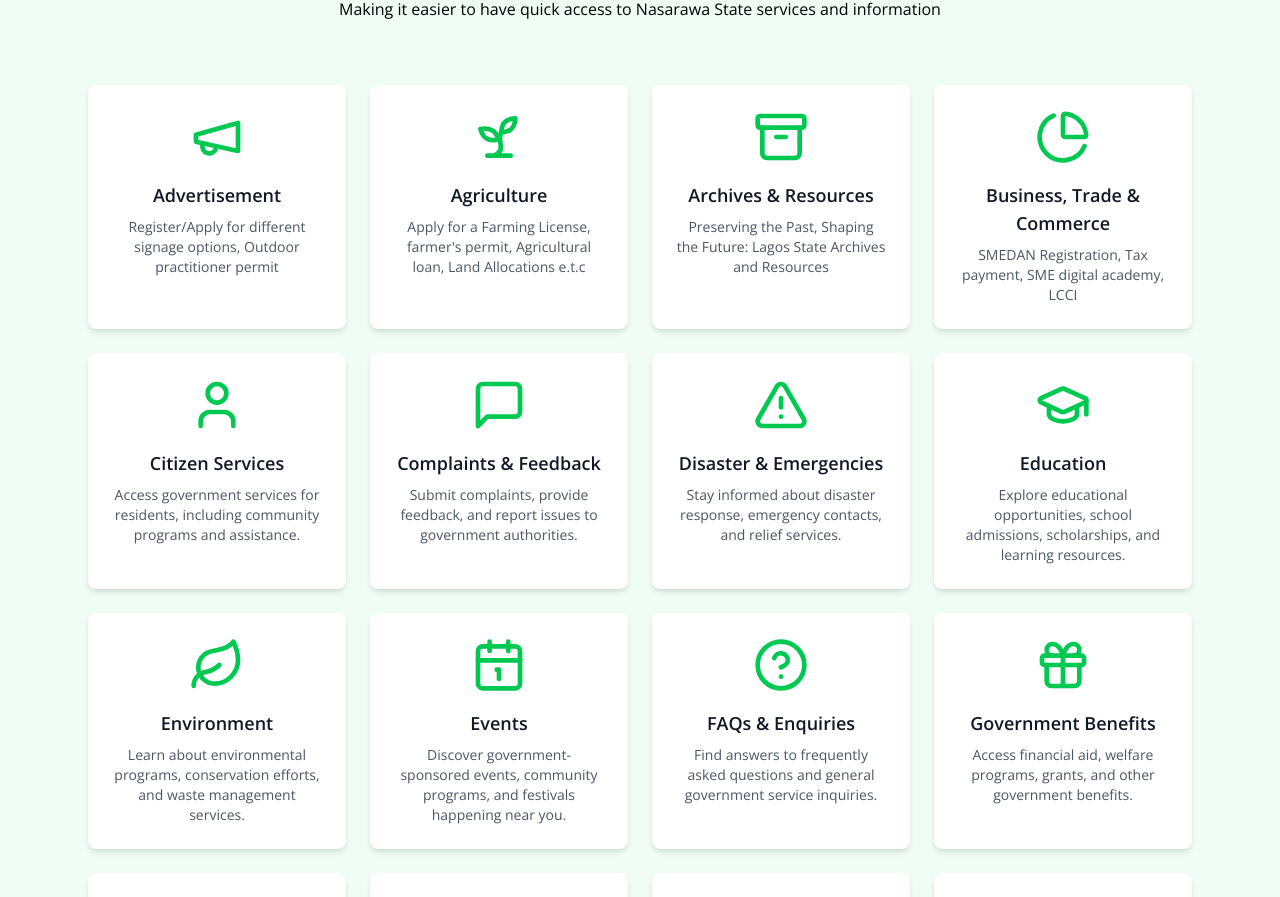
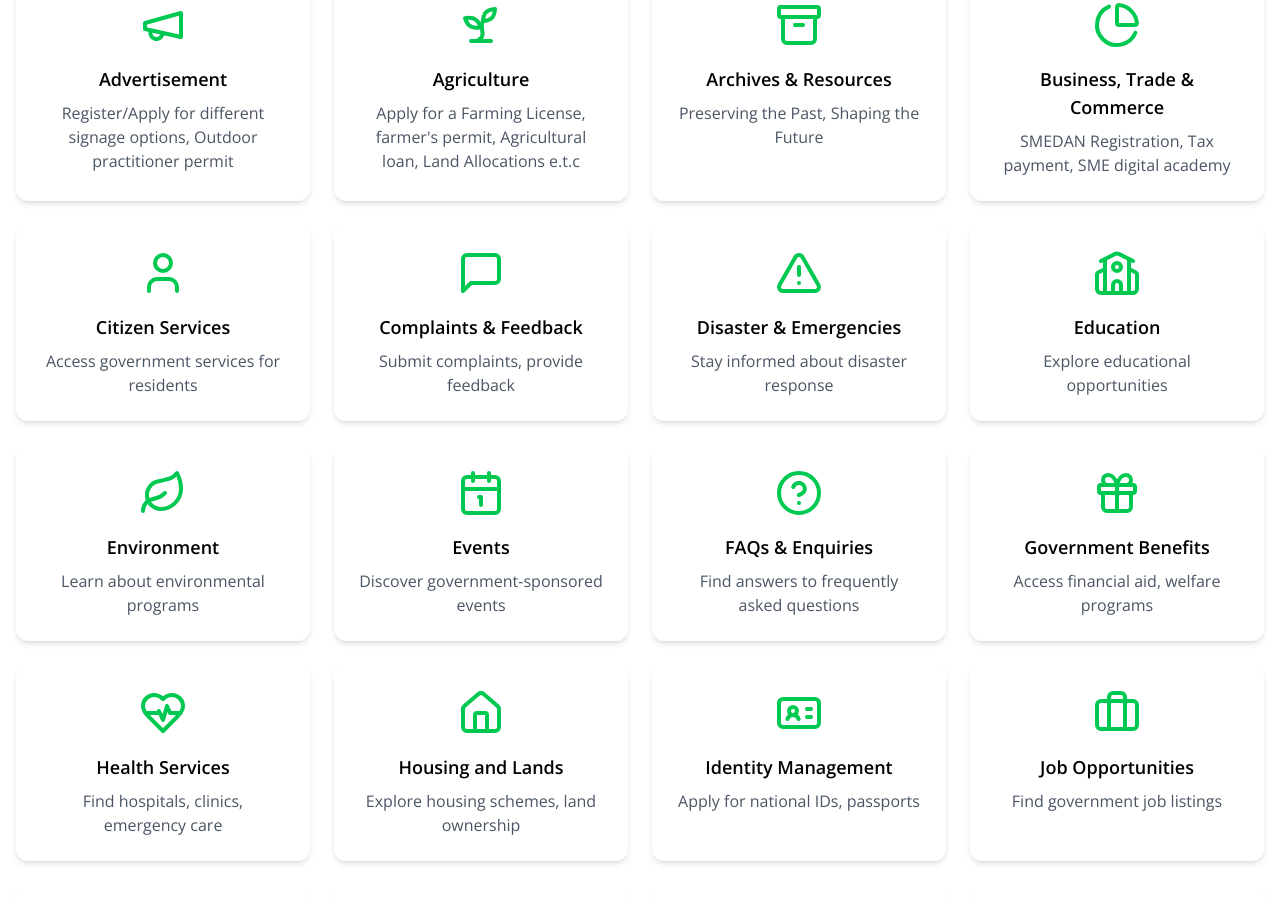
Before and after one commit to Youssoufai/nasarawa-state, a Next.js app: page / in a window 1280 px wide. Shown: the part 2671-3568 px from the top of the page. Built offline with nearby package versions, Linux system fonts and the light colour scheme.

Commit message:
Finished

```diff
--- a/app/components/Browse.jsx
+++ b/app/components/Browse.jsx
@@ -1,249 +1,69 @@
 "use client";
 import React from "react";
+import { motion } from "framer-motion";
 import {
-    Megaphone, Sprout, Archive, PieChart, UserCheck,
-    MessageCircle,
-    AlertTriangle,
-    Leaf,
-    Calendar,
-    HelpCircle,
-    Gift,
-    Heart,
-    Home,
-    IdCard,
-    Briefcase,
-    Building,
-    Shield,
-    FileText,
-    DollarSign,
-    Music,
-    CreditCard,
-    Globe,
-    Wrench,
-    FlaskConical,
-    Lock,
-    Receipt,
-    Map,
-    GraduationCap,
-    Bus,
-    Droplet,
-    BookOpen,
-    ShoppingBasket,
-    Trophy,
-    User,
-    MessageSquare,
-    HeartPulse,
-    Building2,
-    ShieldCheck,
-    Banknote,
-    Clapperboard,
-    Church,
-    Hammer,
-    Atom,
-    Landmark,
-    School,
-    Calendar1
+    Megaphone, Sprout, Archive, PieChart, User, MessageSquare,
+    AlertTriangle, Leaf, Calendar1, HelpCircle, Gift, HeartPulse,
+    Home, IdCard, Briefcase, Building2, ShieldCheck, FileText,
+    Banknote, Clapperboard, Church, Hammer, Atom, Landmark,
+    School, Receipt, Trophy, CreditCard
 } from "lucide-react";
+
 const categories = [
-    {
-        title: "Advertisement",
-        description:
-            "Register/Apply for different signage options, Outdoor practitioner permit",
-        icon: () => <Megaphone className="mx-auto h-14 w-14 text-green-500 group-hover:text-white mb-4" />,
-    },
-    {
-        title: "Agriculture",
-        description:
-            "Apply for a Farming License, farmer's permit, Agricultural loan, Land Allocations e.t.c",
-        icon: () => <Sprout className="mx-auto h-14 w-14 text-green-500 group-hover:text-white mb-4" />,
-    },
-    {
-        title: "Archives & Resources",
-        description:
-            "Preserving the Past, Shaping the Future: Lagos State Archives and Resources",
-        icon: () => <Archive className="mx-auto h-14 w-14 text-green-500 group-hover:text-white mb-4" />,
-    },
-    {
-        title: "Business, Trade & Commerce",
-        description:
-            "SMEDAN Registration, Tax payment, SME digital academy, LCCI",
-        icon: () => <PieChart className="mx-auto h-14 w-14 text-green-500 group-hover:text-white mb-4" />,
-    },
-    {
-        title: "Citizen Services",
-        icon: () => <User className="mx-auto h-14 w-14 text-green-500 group-hover:text-white mb-4" />,
-        description: "Access government services for residents, including community programs and assistance."
-    },
-    {
-        title: "Complaints & Feedback",
-        icon: () => <MessageSquare className="mx-auto h-14 w-14 text-green-500 group-hover:text-white mb-4" />,
-        description: "Submit complaints, provide feedback, and report issues to government authorities."
-    },
-    {
-        title: "Disaster & Emergencies",
-        icon: () => <AlertTriangle className="mx-auto h-14 w-14 text-green-500 group-hover:text-white mb-4" />,
-        description: "Stay informed about disaster response, emergency contacts, and relief services."
-    },
-    {
-        title: "Education",
-        icon: () => <GraduationCap className="mx-auto h-14 w-14 text-green-500 group-hover:text-white mb-4" />,
-        description: "Explore educational opportunities, school admissions, scholarships, and learning resources."
-    },
-    {
-        title: "Environment",
-        icon: () => <Leaf className="mx-auto h-14 w-14 text-green-500 group-hover:text-white mb-4" />,
-        description: "Learn about environmental programs, conservation efforts, and waste management services."
-    },
-    {
-        title: "Events",
-        icon: () => <Calendar1 className="mx-auto h-14 w-14 text-green-500 group-hover:text-white mb-4" />,
-        description: "Discover government-sponsored events, community programs, and festivals happening near you."
-    },
-    {
-        title: "FAQs & Enquiries",
-        icon: () => <HelpCircle className="mx-auto h-14 w-14 text-green-500 group-hover:text-white mb-4" />,
-        description: "Find answers to frequently asked questions and general government service inquiries."
-    },
-    {
-        title: "Government Benefits",
-        icon: () => <Gift className="mx-auto h-14 w-14 text-green-500 group-hover:text-white mb-4" />,
-        description: "Access financial aid, welfare programs, grants, and other government benefits."
-    },
-    {
-        title: "Health Services",
-        icon: () => <HeartPulse className="mx-auto h-14 w-14 text-green-500 group-hover:text-white mb-4" />,
-        description: "Find hospitals, clinics, emergency care, and healthcare programs."
-    },
-    {
-        title: "Housing and Lands",
-        icon: () => <Home className="mx-auto h-14 w-14 text-green-500 group-hover:text-white mb-4" />,
-        description: "Explore housing schemes, land ownership processes, and property regulations."
-    },
-    {
-        title: "Identity Management",
-        icon: () => <IdCard className="mx-auto h-14 w-14 text-green-500 group-hover:text-white mb-4" />,
-        description: "Apply for national IDs, passports, birth certificates, and other identity documents."
-    },
-    {
-        title: "Job Opportunities",
-        icon: () => <Briefcase className="mx-auto h-14 w-14 text-green-500 group-hover:text-white mb-4" />,
-        description: "Find government job listings, vocational training, and employment resources."
-    },
-    {
-        title: "Nasarawa State MDAs",
-        icon: () => <Building2 className="mx-auto h-14 w-14 text-green-500 group-hover:text-white mb-4" />,
-        description: "Learn about various ministries, departments, and agencies in Nasarawa State."
-    },
-    {
-        title: "Laws & Safety Guide",
-        icon: () => <ShieldCheck className="mx-auto h-14 w-14 text-green-500 group-hover:text-white mb-4" />,
-        description: "Stay informed about legal policies, safety regulations, and law enforcement services."
-    },
-    {
-        title: "License, Permits & Applications",
-        icon: () => <FileText className="mx-auto h-14 w-14 text-green-500 group-hover:text-white mb-4" />,
-        description: "Apply for business licenses, permits, and other government applications."
-    },
-    {
-        title: "Loans & Trust Funds",
-        icon: () => <Banknote className="mx-auto h-14 w-14 text-green-500 group-hover:text-white mb-4" />,
-        description: "Get information on government-backed loans, business grants, and trust funds."
-    },
-    {
-        title: "Media & Entertainment",
-        icon: () => <Clapperboard className="mx-auto h-14 w-14 text-green-500 group-hover:text-white mb-4" />,
-        description: "Explore entertainment, creative industry news, and government-sponsored media programs."
-    },
-    {
-        title: "Payment & Levies",
-        icon: () => <CreditCard className="mx-auto h-14 w-14 text-green-500 group-hover:text-white mb-4" />,
-        description: "Make government payments, taxes, and levies conveniently online."
-    },
-    {
-        title: "Pilgrimage and Religion",
-        icon: () => <Church className="mx-auto h-14 w-14 text-green-500 group-hover:text-white mb-4" />,
-        description: "Access pilgrimage support services, religious event registrations, and faith-based programs."
-    },
-    {
-        title: "Projects And Construction",
-        icon: () => <Hammer className="mx-auto h-14 w-14 text-green-500 group-hover:text-white mb-4" />,
-        description: "Learn about government projects, construction permits, and infrastructure development."
-    },
-    {
-        title: "Science and Technology",
-        icon: () => <Atom className="mx-auto h-14 w-14 text-green-500 group-hover:text-white mb-4" />,
-        description: "Discover technological advancements, innovation programs, and research initiatives."
-    },
-    {
-        title: "Security Services",
-        icon: () => <Lock className="mx-auto h-14 w-14 text-green-500 group-hover:text-white mb-4" />,
-        description: "Find police services, crime reporting, and safety guidelines to ensure public security."
-    },
-    {
-        title: "Sports",
-        icon: () => <Trophy className="mx-auto h-14 w-14 text-green-500 group-hover:text-white mb-4" />,
-        description: "Stay updated on sports programs, competitions, and government-supported athletic initiatives."
-    },
-    {
-        title: "Tax",
-        icon: () => <Receipt className="mx-auto h-14 w-14 text-green-500 group-hover:text-white mb-4" />,
-        description: "File taxes, get tax clearance, and understand government tax policies."
-    },
-    {
-        title: "Tourism & Culture",
-        icon: () => <Landmark className="mx-auto h-14 w-14 text-green-500 group-hover:text-white mb-4" />,
-        description: "Explore cultural heritage sites, tourism initiatives, and local traditions."
-    },
-    {
-        title: "Training",
-        icon: () => <School className="mx-auto h-14 w-14 text-green-500 group-hover:text-white mb-4" />,
-        description: "Find professional training programs, skill development workshops, and learning opportunities."
-    },
-    {
-        title: "Transportation",
-        icon: () => <Bus className="mx-auto h-14 w-14 text-green-500 group-hover:text-white mb-4" />,
-        description: "Get information on public transportation, road safety, and vehicle registration."
-    },
-    {
-        title: "Water Services",
-        icon: () => <Droplet className="mx-auto h-14 w-14 text-green-500 group-hover:text-white mb-4" />,
-        description: "Access clean water services, report supply issues, and learn about water conservation."
-    },
-
-
+    { title: "Advertisement", description: "Register/Apply for different signage options, Outdoor practitioner permit", icon: Megaphone },
+    { title: "Agriculture", description: "Apply for a Farming License, farmer's permit, Agricultural loan, Land Allocations e.t.c", icon: Sprout },
+    { title: "Archives & Resources", description: "Preserving the Past, Shaping the Future", icon: Archive },
+    { title: "Business, Trade & Commerce", description: "SMEDAN Registration, Tax payment, SME digital academy", icon: PieChart },
+    { title: "Citizen Services", description: "Access government services for residents", icon: User },
+    { title: "Complaints & Feedback", description: "Submit complaints, provide feedback", icon: MessageSquare },
+    { title: "Disaster & Emergencies", description: "Stay informed about disaster response", icon: AlertTriangle },
+    { title: "Education", description: "Explore educational opportunities", icon: School },
+    { title: "Environment", description: "Learn about environmental programs", icon: Leaf },
+    { title: "Events", description: "Discover government-sponsored events", icon: Calendar1 },
+    { title: "FAQs & Enquiries", description: "Find answers to frequently asked questions", icon: HelpCircle },
+    { title: "Government Benefits", description: "Access financial aid, welfare programs", icon: Gift },
+    { title: "Health Services", description: "Find hospitals, clinics, emergency care", icon: HeartPulse },
+    { title: "Housing and Lands", description: "Explore housing schemes, land ownership", icon: Home },
+    { title: "Identity Management", description: "Apply for national IDs, passports", icon: IdCard },
+    { title: "Job Opportunities", description: "Find government job listings", icon: Briefcase },
+    { title: "MDAs", description: "Learn about various ministries, departments", icon: Building2 },
+    { title: "Laws & Safety Guide", description: "Stay informed about legal policies", icon: ShieldCheck },
+    { title: "Licenses & Permits", description: "Apply for business licenses, permits", icon: FileText },
+    { title: "Loans & Trust Funds", description: "Get information on business grants", icon: Banknote },
+    { title: "Media & Entertainment", description: "Explore entertainment and creative industry", icon: Clapperboard },
+    { title: "Payment & Levies", description: "Make government payments conveniently", icon: CreditCard },
+    { title: "Pilgrimage and Religion", description: "Access pilgrimage support services", icon: Church },
+    { title: "Projects & Construction", description: "Learn about government projects", icon: Hammer },
+    { title: "Science & Tech", description: "Discover technological advancements", icon: Atom },
+    { title: "Security Services", description: "Find police services, crime reporting", icon: ShieldCheck },
+    { title: "Sports", description: "Stay updated on sports programs", icon: Trophy },
+    { title: "Tax", description: "File taxes, get tax clearance", icon: Receipt },
+    { title: "Tourism & Culture", description: "Explore cultural heritage sites", icon: Landmark }
 ];
 
 const Browse = () => {
     return (
-        <section className="h-full p-16 bg-green-50">
-            <div className="space-y-6 text-center">
-                <h1 className="text-5xl font-bold">
-                    Browse all Nasarawa State Services & Topics
-                </h1>
-                <h3 className="font-thin">
-                    Making it easier to have quick access to Nasarawa State services and
-                    information
-                </h3>
+        <div className="container mx-auto px-4 py-12">
+            <h2 className="text-3xl font-bold text-center mb-8">Explore Categories</h2>
+            <div className="grid grid-cols-1 sm:grid-cols-2 md:grid-cols-3 lg:grid-cols-4 gap-6">
+                {categories.map((category, index) => (
+                    <motion.div
+                        key={index}
+                        className="bg-white p-6 rounded-xl shadow-md group cursor-pointer transform hover:scale-105 transition-all"
+                        initial={{ opacity: 0, y: 20 }}
+                        animate={{ opacity: 1, y: 0 }}
+                        transition={{ duration: 0.5, delay: index * 0.05 }}
+                        whileHover={{ scale: 1.1 }}
+                    >
+                        <div className="flex justify-center items-center mb-4">
+                            <category.icon className="h-12 w-12 text-green-500 group-hover:text-white" />
+                        </div>
+                        <h3 className="text-lg font-semibold text-center mb-2">{category.title}</h3>
+                        <p className="text-gray-600 text-center">{category.description}</p>
+                    </motion.div>
+                ))}
             </div>
-            <div className="py-16 px-6">
-                <div className="max-w-6xl mx-auto grid grid-cols-1 sm:grid-cols-2 md:grid-cols-4 gap-6">
-                    {categories.map((item, index) => (
-                        <div
-                            key={index}
-                            className="bg-white p-6 rounded-lg shadow-md text-center hover:bg-green-500 transition-all duration-300 group"
-                        >
-                            {item.icon()} {/* Calling the function to render the icon */}
-                            <h3 className="text-lg font-semibold text-gray-900 group-hover:text-white">
-                                {item.title}
-                            </h3>
-                            <p className="text-gray-600 text-sm mt-2 group-hover:text-white">
-                                {item.description}
-                            </p>
-                        </div>
-                    ))}
-                </div>
-            </div>
-        </section>
+        </div>
     );
 };
 
```
Also changed, not shown: app/components/Footer.jsx (+49 -18 lines).
